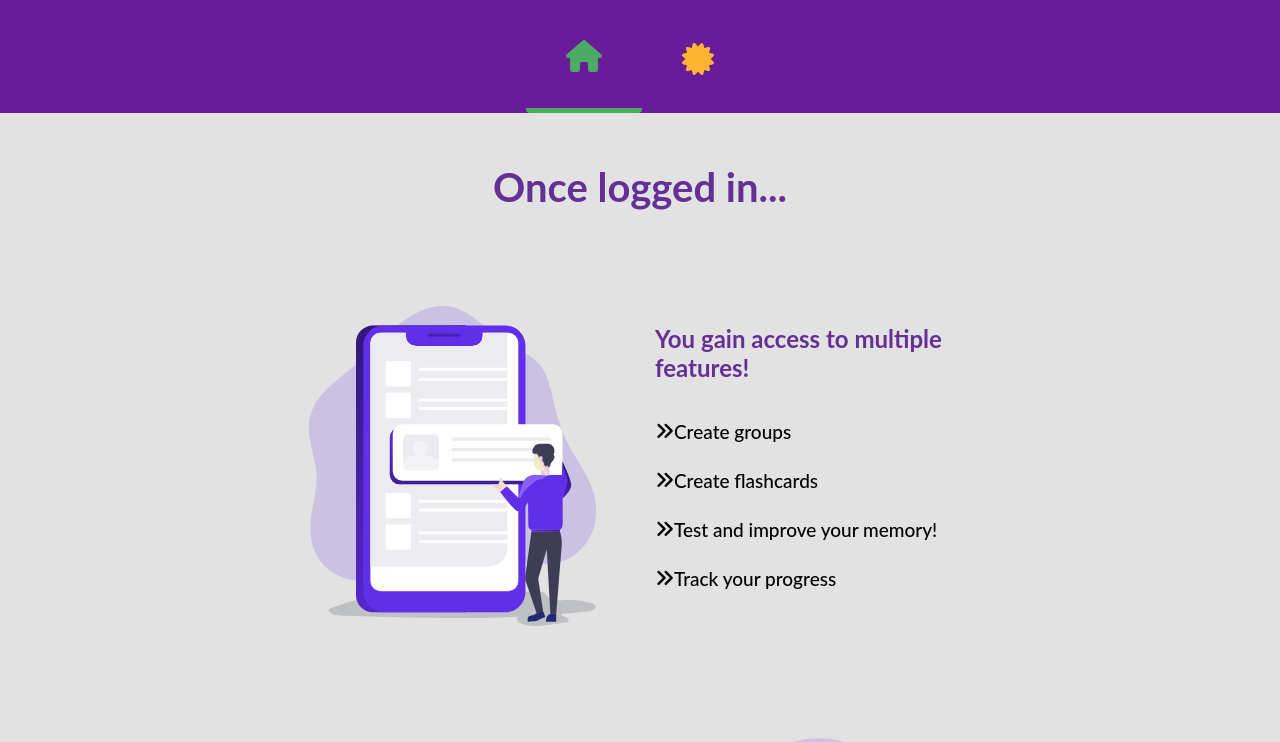
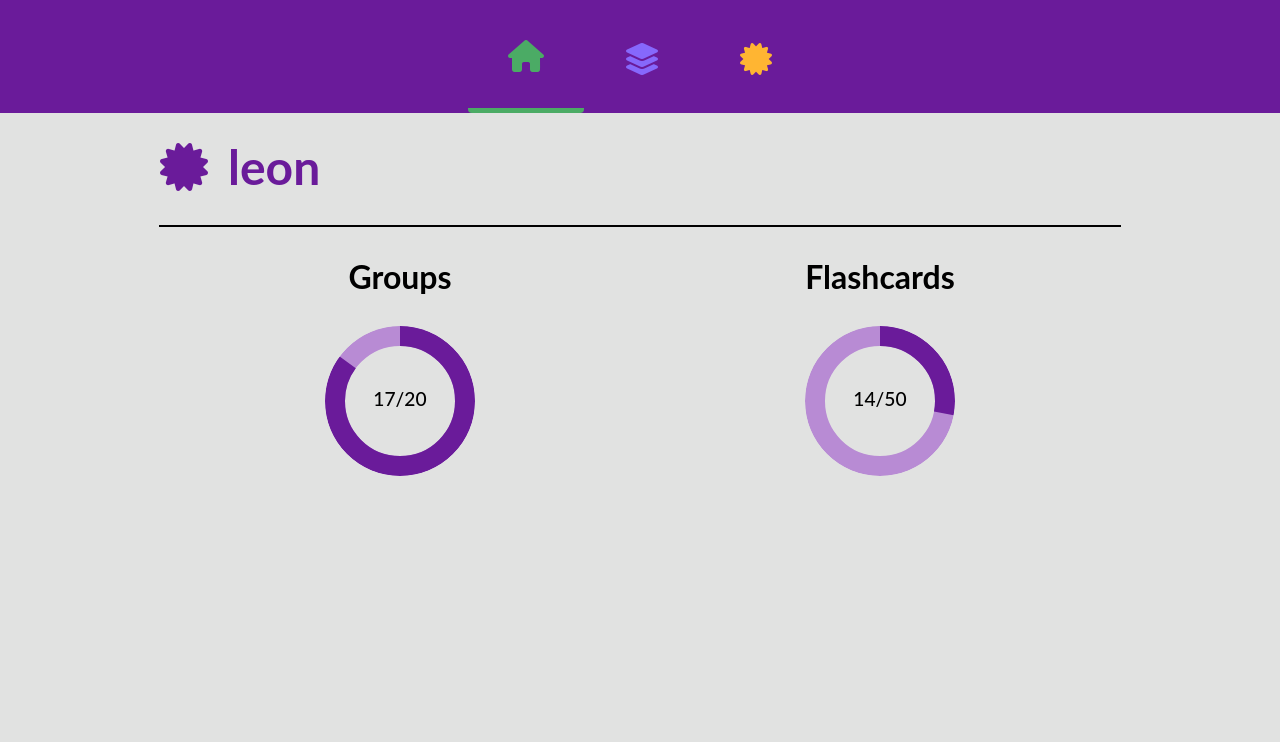
Before and after one commit to NinjaInShade/flashcards, a React (Create React App) app in the folder client/: page / in a window 1280 px wide. Shown: the top 742 px of the page. Built offline with nearby package versions, Linux system fonts and the light colour scheme.

Commit message:
Added donutChart component which is showcased in the authenticated home page. Got some basic data set out.

```diff
--- /dev/null
+++ b/client/src/components/DonutChart.css
@@ -0,0 +1,26 @@
+.donutchart-track {
+  fill: transparent;
+  stroke: #b88bd4;
+  stroke-width: 26;
+}
+.donutchart-indicator {
+  fill: transparent;
+  stroke: #6a1b9a;
+  stroke-width: 26;
+  stroke-dasharray: 0 10000;
+  transition: stroke-dasharray 0.3s ease;
+}
+
+.donutchart {
+  border-radius: 50%;
+  display: block;
+}
+
+.donutchart-text {
+  fill: #000000;
+}
+
+.donutchart-text-label {
+  font-size: 1.2rem;
+  font-weight: 550;
+}
--- /dev/null
+++ b/client/src/components/DonutChart.js
@@ -0,0 +1,29 @@
+// Libraries , css and static files
+import React from "react";
+import "./DonutChart.css";
+
+export default function DonutChart(props) {
+  const { size, strokewidth, value, valuelabel } = props;
+
+  const halfsize = size * 0.5;
+  const radius = halfsize - strokewidth * 0.5;
+  const circumference = 2 * Math.PI * radius;
+  const strokeval = (value * circumference) / 100;
+  const dashval = strokeval + " " + circumference;
+
+  const trackstyle = { strokeWidth: strokewidth };
+  const indicatorstyle = { strokeWidth: strokewidth, strokeDasharray: dashval };
+  const rotateval = "rotate(-90 " + halfsize + "," + halfsize + ")";
+
+  return (
+    <svg width={size} height={size} className="donutchart">
+      <circle r={radius} cx={halfsize} cy={halfsize} transform={rotateval} style={trackstyle} className="donutchart-track" />
+      <circle r={radius} cx={halfsize} cy={halfsize} transform={rotateval} style={indicatorstyle} className="donutchart-indicator" />
+      <text className="donutchart-text" x={halfsize} y={halfsize} style={{ textAnchor: "middle" }}>
+        <tspan className="donutchart-text-label" x={halfsize} y={halfsize + 5}>
+          {valuelabel}
+        </tspan>
+      </text>
+    </svg>
+  );
+}
--- a/client/src/pages/AuthHome.css
+++ b/client/src/pages/AuthHome.css
@@ -1,7 +1,66 @@
 .contentColumn {
-  min-width: 33%;
+  width: 45%;
+  padding: 25px 0;
+  margin: auto;
   display: flex;
   flex-direction: column;
   justify-content: flex-start;
   align-items: center;
 }
+
+.headingRow {
+  display: flex;
+  width: 100%;
+  justify-content: flex-start;
+  align-items: center;
+}
+
+.username {
+  padding-left: 20px;
+  font-weight: 700;
+  font-size: 3rem;
+  color: #6a1b9a;
+}
+
+hr {
+  margin: 30px 0;
+  width: 100%;
+  border: 1px solid black;
+}
+
+.statsRow {
+  width: 100%;
+  display: flex;
+  justify-content: center;
+  align-items: center;
+}
+
+.statsColumm {
+  width: 50%;
+  display: flex;
+  flex-direction: column;
+  justify-content: center;
+  align-items: center;
+}
+
+.statsHeader {
+  color: black;
+  font-size: 2rem;
+  margin-bottom: 30px;
+}
+
+@media (max-width: 1400px) {
+  .contentColumn {
+    width: 75%;
+  }
+}
+
+@media (max-width: 600px) {
+  .statsRow {
+    flex-direction: column;
+  }
+
+  .statsColumm {
+    margin-bottom: 2vh;
+  }
+}
--- a/client/src/pages/AuthHome.js
+++ b/client/src/pages/AuthHome.js
@@ -1,16 +1,42 @@
 // Libraries , css and static files
-import React, { useContext } from "react";
+import React, { useContext, useState } from "react";
 import "./AuthHome.css";
 
 // Components and util
 import { AuthContext } from "../util/AuthContext";
+import DonutChart from "../components/DonutChart";
 
 export default function AuthHome(props) {
   const [auth] = useContext(AuthContext);
+  // eslint-disable-next-line
+  const [values, setValues] = useState({
+    groups: {
+      value: 17,
+      max: auth.supporter ? 20 : 10,
+    },
+    flashcards: {
+      value: 14,
+      max: auth.supporter ? 50 : 20,
+    },
+  });
 
   const content = (
     <div className="contentColumn">
-      <h1>{auth.username}</h1>
+      <div className="headingRow">
+        {auth.supporter && <i className="fas fa-certificate fa-3x" style={{ color: "#6A1B9A" }}></i>}
+        <h1 className="username">{auth.username}</h1>
+      </div>
+      <hr />
+      <div className="statsRow">
+        <div className="statsColumm">
+          <h2 className="statsHeader">Groups</h2>
+          <DonutChart size="150" strokewidth="20" value={`${(values.groups.value / values.groups.max) * 100}`} valuelabel={`${values.groups.value}/${values.groups.max}`} />
+        </div>
+        <div className="statsColumm">
+          <h2 className="statsHeader">Flashcards</h2>
+          <DonutChart size="150" strokewidth="20" value={`${(values.flashcards.value / values.flashcards.max) * 100}`} valuelabel={`${values.flashcards.value}/${values.flashcards.max}`} />
+        </div>
+      </div>
     </div>
   );
   return content;
--- a/client/src/util/AuthContext.js
+++ b/client/src/util/AuthContext.js
@@ -5,7 +5,7 @@ export const AuthContext = createContext();
 
 export function AuthProvider(props) {
   const { children } = props;
-  const [auth, setAuth] = useState({ isAuth: false, userId: "", username: "", supporter: false });
+  const [auth, setAuth] = useState({ isAuth: true, userId: "", username: "leon", supporter: true });
 
   return <AuthContext.Provider value={[auth, setAuth]}>{children}</AuthContext.Provider>;
 }
```
Also changed, not shown: 2 other files (tests, documents, lock files or other folders).
